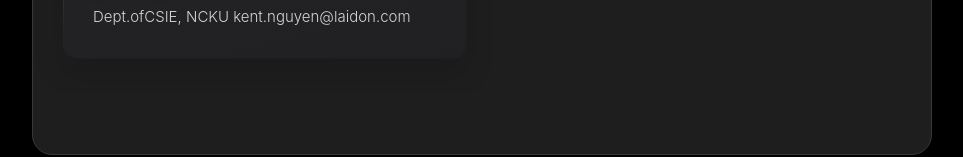
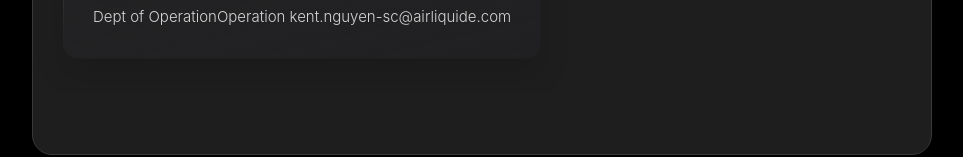
Before and after one commit to DatNguyen998/Kent_Ng_Resume, a plain HTML site: page index.html in a window 1280 px wide. Shown: the part 1491-1648 px from the top of the page, without its empty margins (308-1271 px from the left). Drawn offline with nearby package versions, Linux system fonts and the light colour scheme.

Commit message:
Update contact information in testimonials section

```diff
--- a/index.html
+++ b/index.html
@@ -321,8 +321,8 @@
 
               <div class="testimonials-text" data-testimonials-text>
                 <p>
-                Dept.ofCSIE, NCKU
-                kent.nguyen@laidon.com
+                Dept of OperationOperation
+                kent.nguyen-sc@airliquide.com
                 </p>
               </div>
 
```
